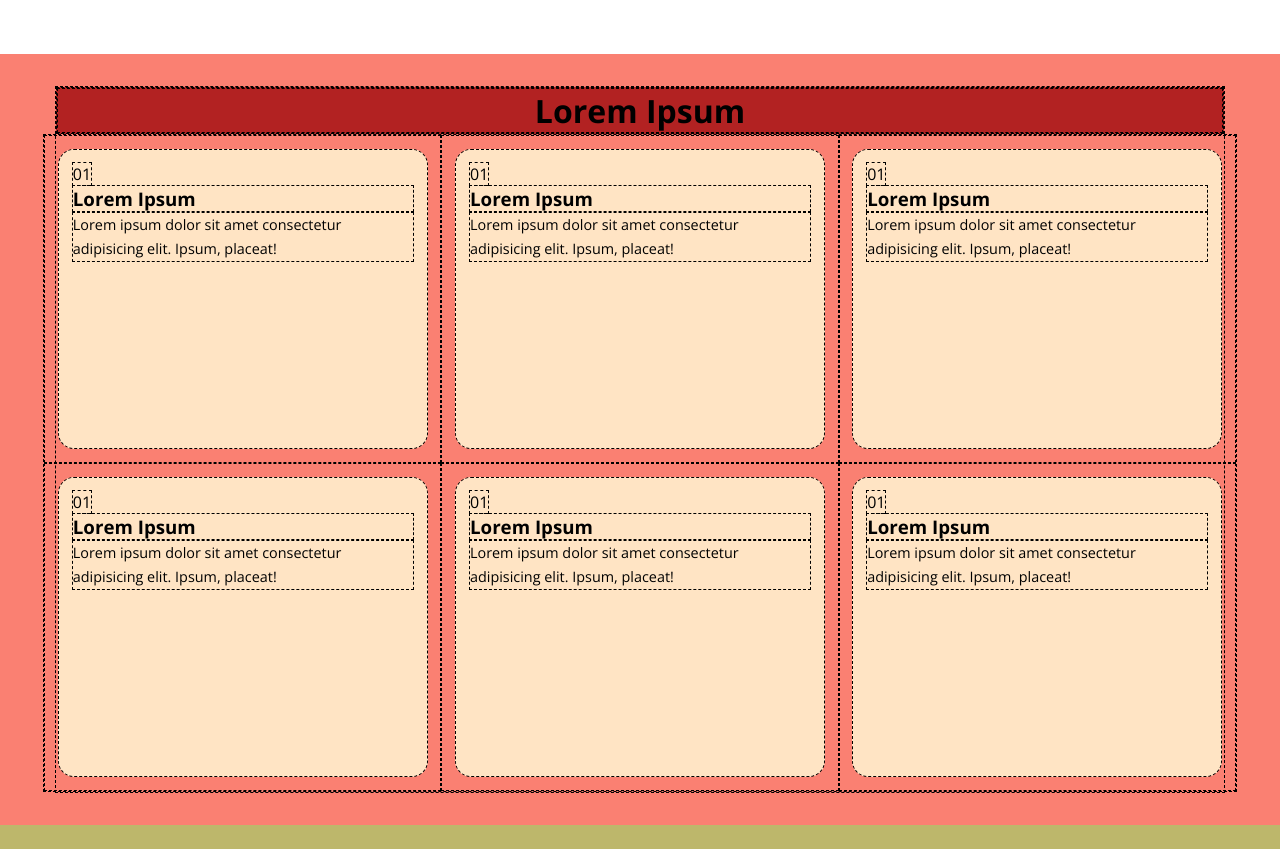
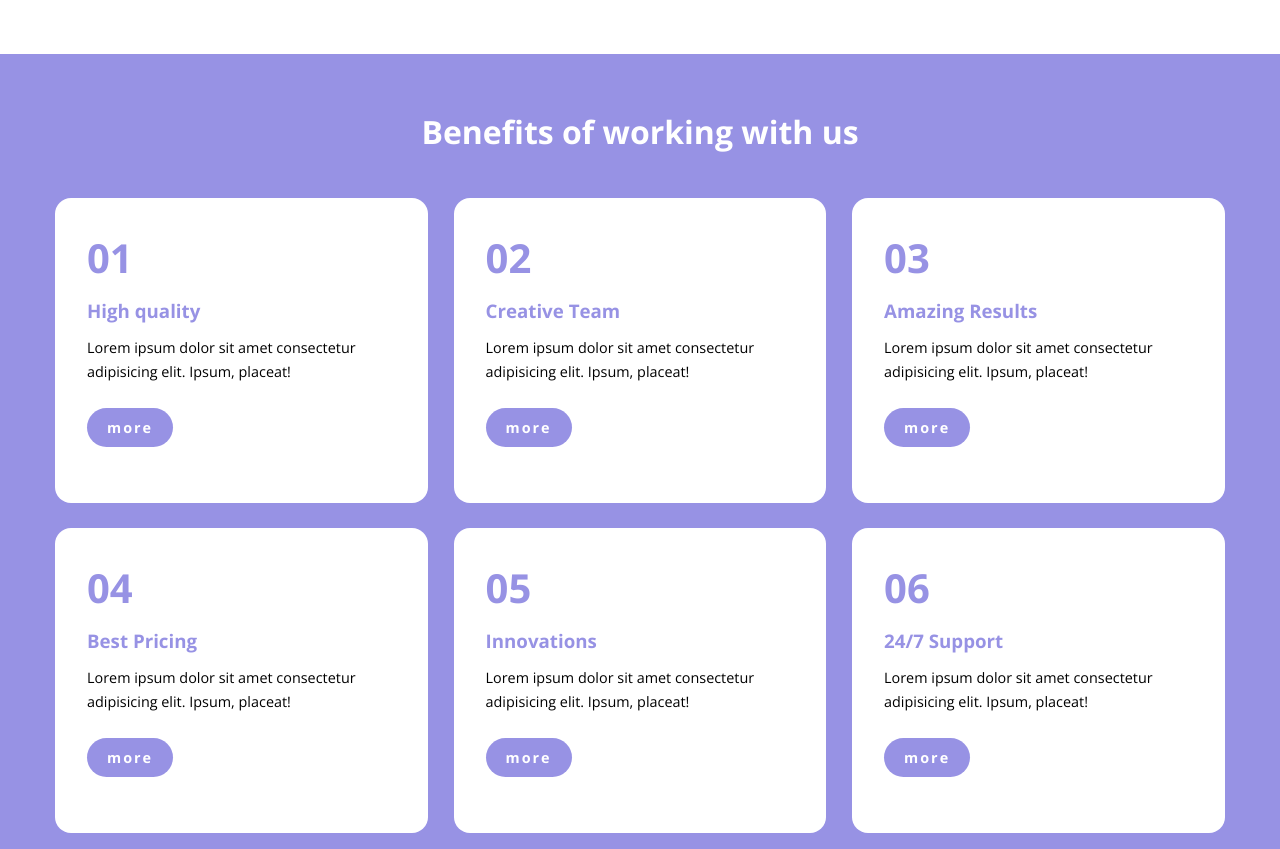
Before and after one commit to mattiamoneta/htmlcss-responsive-layout, a plain HTML site: page index.html in a window 1280 px wide. Shown: the part 2564-3413 px from the top of the page. Drawn offline with nearby package versions, Linux system fonts and the light colour scheme.

Commit message:
Completata sezione Benefits

```diff
--- a/css/master.css
+++ b/css/master.css
@@ -114,7 +114,7 @@ section{scroll-margin-top: 80px;}
 
 .btn.btn-violet{
     background-color: var(--color-violet);
-    color: black;
+    color: white;
 }
 
 
@@ -310,7 +310,7 @@ section{scroll-margin-top: 80px;}
 
 /* Borders */
 
-.radius-lg{border-radius: 2rem;}
+.radius-lg{border-radius: 3rem;}
 .radius-md{border-radius: 1.5rem;}
 .radius-sm{border-radius: 1rem;}
 
@@ -325,6 +325,8 @@ section{scroll-margin-top: 80px;}
 .font-bold{font-weight: bold;}
 .font-italic{font-style: italic;}
 .font-uppercase{text-transform: uppercase;}
+
+.letter-spacing-2x{letter-spacing: 2px;}
 
 
 /*
@@ -378,7 +380,12 @@ section{scroll-margin-top: 80px;}
 
 /* Testimonials */
 
+/* Card */
 
+.card-counter{
+    font-size: 2.5rem;
+    font-weight: bold;
+}
 
 
 /*
--- a/index.html
+++ b/index.html
@@ -58,7 +58,7 @@
                             <div class="col-6 p-md">
                                 <h3 class="text-primary">Get a demo application</h3>
                                 <p class="py-md font-bold text-grey">Lorem ipsum dolor sit amet, consectetur adipisicing elit. Quia tempore, dolorem quis quos odio quaerat sapiente in veniam autem vel.</p>
-                                <a href="#" class="btn btn-primary font-bold"><i class="fa-brands fa-apple mr-xs"></i> App Store</a>
+                                <a href="#" class="btn btn-primary font-bold font-spacing-2x"><i class="fa-brands fa-apple mr-xs"></i> App Store</a>
                             </div>
 
                             <img src="./img/phone.png" alt="Phone" class="w-60 col-6 align-self-end" id="phone">
@@ -182,59 +182,65 @@
          <!--
             BENEFITS
           -->
-        <section id="benefits" class="debug py-lg">
+        <section id="benefits" class="py-xl bg-violet">
             <div class="container">
 
                 <div class="section-heading text-center">
-                    <h1>Lorem Ipsum</h1>
+                    <h1 class="text-light mb-lg">Benefits of working with us</h1>
                 </div>
 
                 <div class="row row-wrap gridfix-sm">
                     <div class="col-4 col-md-6 p-sm">
-                        <div class="card p-sm radius-sm">
-                            <span>01</span>
-                            <h3>Lorem Ipsum</h3>
+                        <div class="card p-lg radius-sm bg-white">
+                            <span class="text-violet card-counter">01</span>
+                            <h3 class="text-violet py-sm">High quality</h3>
                             <p>Lorem ipsum dolor sit amet consectetur adipisicing elit. Ipsum, placeat!</p>
+                            <a href="" class="btn btn-violet font-bold letter-spacing-2x my-md">more</a>
                         </div>
                     </div>
 
                     <div class="col-4 col-md-6 p-sm">
-                        <div class="card p-sm radius-sm">
-                            <span>01</span>
-                            <h3>Lorem Ipsum</h3>
+                        <div class="card p-lg radius-sm bg-white">
+                            <span class="text-violet card-counter">02</span>
+                            <h3 class="text-violet py-sm">Creative Team</h3>
                             <p>Lorem ipsum dolor sit amet consectetur adipisicing elit. Ipsum, placeat!</p>
+                            <a href="" class="btn btn-violet font-bold letter-spacing-2x my-md">more</a>
                         </div>
                     </div>
 
                     <div class="col-4 col-md-6 p-sm">
-                        <div class="card p-sm radius-sm">
-                            <span>01</span>
-                            <h3>Lorem Ipsum</h3>
+                        <div class="card p-lg radius-sm bg-white">
+                            <span class="text-violet card-counter">03</span>
+                            <h3 class="text-violet py-sm">Amazing Results</h3>
                             <p>Lorem ipsum dolor sit amet consectetur adipisicing elit. Ipsum, placeat!</p>
+                            <a href="" class="btn btn-violet font-bold letter-spacing-2x my-md">more</a>
                         </div>
                     </div>
 
                     <div class="col-4 col-md-6 p-sm">
-                        <div class="card p-sm radius-sm">
-                            <span>01</span>
-                            <h3>Lorem Ipsum</h3>
+                        <div class="card p-lg radius-sm bg-white">
+                            <span class="text-violet card-counter">04</span>
+                            <h3 class="text-violet py-sm">Best Pricing</h3>
                             <p>Lorem ipsum dolor sit amet consectetur adipisicing elit. Ipsum, placeat!</p>
+                            <a href="" class="btn btn-violet font-bold letter-spacing-2x my-md">more</a>
                         </div>
                     </div>
 
                     <div class="col-4 col-md-6 p-sm">
-                        <div class="card p-sm radius-sm">
-                            <span>01</span>
-                            <h3>Lorem Ipsum</h3>
+                        <div class="card p-lg radius-sm bg-white">
+                            <span class="text-violet card-counter">05</span>
+                            <h3 class="text-violet py-sm">Innovations</h3>
                             <p>Lorem ipsum dolor sit amet consectetur adipisicing elit. Ipsum, placeat!</p>
+                            <a href="" class="btn btn-violet font-bold letter-spacing-2x my-md">more</a>
                         </div>
                     </div>
 
                     <div class="col-4 col-md-6 p-sm">
-                        <div class="card p-sm radius-sm">
-                            <span>01</span>
-                            <h3>Lorem Ipsum</h3>
+                        <div class="card p-lg radius-sm bg-white">
+                            <span class="text-violet card-counter">06</span>
+                            <h3 class="text-violet py-sm">24/7 Support</h3>
                             <p>Lorem ipsum dolor sit amet consectetur adipisicing elit. Ipsum, placeat!</p>
+                            <a href="" class="btn btn-violet font-bold letter-spacing-2x my-md">more</a>
                         </div>
                     </div>
 
```
